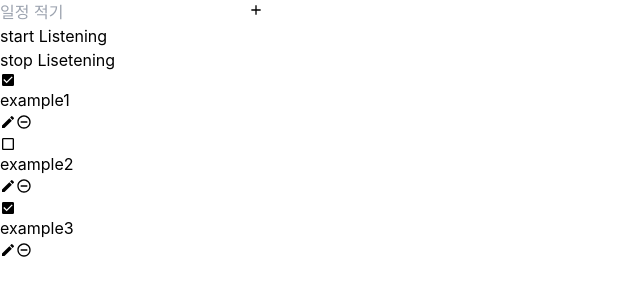
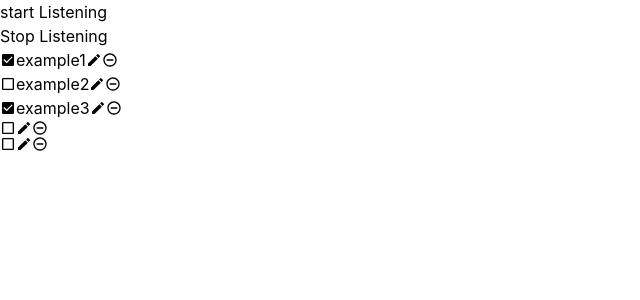
Before and after one commit to zerossun/todolits_typescript, a React (Create React App) app: page / in a window 1280 px wide. Shown: the top 300 px of the page, without its empty margins (0-640 px from the left). Built offline with nearby package versions, Linux system fonts and the light colour scheme.

Commit message:
문제의 원인

```diff
--- a/src/App.tsx
+++ b/src/App.tsx
@@ -1,4 +1,4 @@
-import React, {useEffect, useRef, useState} from "react";
+import React, {useCallback, useEffect, useRef, useState} from "react";
 
 import "./App.css";
 import TodoInsert from "./components/TodoInsert";
@@ -46,7 +46,7 @@ function App() {
   //any 쓰기 싫은데 any외에는 다 오류가 먹어서 안됨....
   const nextId = useRef<number>(4);
 
-  const onInsert = (text: string) => {
+  const onInsert = useCallback((text: string) => {
     const todo: Todo = {
       id: nextId.current,
       text,
@@ -54,9 +54,9 @@ function App() {
     };
     // setTodos(todos.concat(todo))
     setTodos((prevTodos) => [...prevTodos, todo]);
-
+    console.log("이건 뭐고");
     nextId.current++;
-  };
+  }, []);
 
   const onToggle = (id: number) => {
     // setTodos(todos.map((todo) => todo.id === id ? { ...todo, checked: !todo.checked } : todo))
--- a/src/components/TodoInsert.tsx
+++ b/src/components/TodoInsert.tsx
@@ -1,12 +1,80 @@
-import React, {ChangeEvent, useState} from "react";
-import {MdAdd} from "react-icons/md";
+// import React, {ChangeEvent, useState} from "react";
+// import {MdAdd} from "react-icons/md";
+// import useSpeechRecognition from "../hooks/useSpeechRecognition";
+
+// interface TodoInsertProps {
+//   onInsert: (text: string) => void;
+// }
+
+// export default function TodoInsert({onInsert}: TodoInsertProps) {
+//   const {
+//     text,
+//     startListening,
+//     stopListening,
+//     isListening,
+//     hasRecognitionSupport,
+//   } = useSpeechRecognition();
+
+//   // const [memo, setMemo] = useState(text);
+
+//   const onchange = (e: ChangeEvent<HTMLInputElement>) => {
+//     // setMemo(e.target.value);
+//     console.log(text);
+//   };
+//   const submit = (e: React.FormEvent<HTMLFormElement>) => {
+//     e.preventDefault();
+//     onInsert(text);
+//   };
+//   return (
+//     <>
+//       <form onSubmit={submit}>
+//         {/* <input value={memo} onChange={onchange} placeholder="일정 적기" /> */}
+//         {/* <button type="submit">
+//           <MdAdd />
+//         </button> */}
+//         <div>
+//           {hasRecognitionSupport ? (
+//             <>
+//               {isListening ? (
+//                 // <div>Your browser is currently listening</div>
+//                 <input value={text} onChange={onchange} placeholder="녹음 중" />
+//               ) : null}
+//               {text}
+
+//               <div>
+//                 <button
+//                   onClick={(e) => {
+//                     e.preventDefault();
+//                     startListening();
+//                   }}
+//                 >
+//                   start Listening
+//                 </button>
+//               </div>
+//               <div>
+//                 <button type="submit" onClick={stopListening}>
+//                   stop Lisetening
+//                 </button>
+//               </div>
+//             </>
+//           ) : (
+//             <h1>Your browser has no speech recognition support</h1>
+//           )}
+//         </div>
+//       </form>
+//     </>
+//   );
+// }
+
+import React, {useEffect, useState} from "react";
 import useSpeechRecognition from "../hooks/useSpeechRecognition";
 
 interface TodoInsertProps {
-  onInsert: (memo: string) => void;
+  onInsert: (text: string) => void;
 }
 
 export default function TodoInsert({onInsert}: TodoInsertProps) {
+  //하단읜 받아온 것들 다시 지정한거고
   const {
     text,
     startListening,
@@ -15,37 +83,57 @@ export default function TodoInsert({onInsert}: TodoInsertProps) {
     hasRecognitionSupport,
   } = useSpeechRecognition();
 
-  const [memo, setMemo] = useState("");
+  // 얘는 stop버튼 클릭했을 때만 submit이 될 수 있도록 usestate로 지정
+  const [isFirstRender, setIsFirstRender] = useState(true);
 
-  const onchange = (e: ChangeEvent<HTMLInputElement>) => {
-    setMemo(e.target.value);
-    console.log(memo);
-  };
+  // isfirstrender가 true가 아닐 때
+  useEffect(() => {
+    // 첫 번째 렌더링 후에는 호출하지 않도록 설정
+    if (!!isFirstRender) {
+      onInsert(text);
+      console.log("이건 뭐고");
+    } else {
+      setIsFirstRender(false);
+    }
+  }, [isFirstRender, onInsert, text]);
+
+  useEffect(() => {
+    if (isListening) {
+      startListening();
+    } else {
+      stopListening();
+    }
+  }, [isListening, startListening, stopListening]);
+
   const submit = (e: React.FormEvent<HTMLFormElement>) => {
     e.preventDefault();
-    setMemo("");
-    onInsert(memo);
+    stopListening(); // 폼 제출 시 음성 인식 중지
   };
+
   return (
     <>
       <form onSubmit={submit}>
-        <input value={memo} onChange={onchange} placeholder="일정 적기" />
-        <button type="submit">
-          <MdAdd />
-        </button>
         <div>
           {hasRecognitionSupport ? (
             <>
+              {isListening ? (
+                <input value={text} readOnly placeholder="녹음 중" />
+              ) : null}
+              {/* {text} */}
+
               <div>
-                <button onClick={startListening}>start Listening</button>
+                <button
+                  onClick={(e) => {
+                    e.preventDefault();
+                    startListening();
+                  }}
+                >
+                  start Listening
+                </button>
               </div>
               <div>
-                <button onClick={stopListening}>stop Lisetening</button>
+                <button type="submit">Stop Listening</button>
               </div>
-              {isListening ? (
-                <div>Your browser is currently listening</div>
-              ) : null}
-              {text}
             </>
           ) : (
             <h1>Your browser has no speech recognition support</h1>
--- a/src/components/TodoLIstItem.tsx
+++ b/src/components/TodoLIstItem.tsx
@@ -22,15 +22,18 @@
 //   )
 // }
 
+import React from "react";
+import classnames from "classnames";
 
-import React from 'react'
-import classnames from 'classnames';
-
-import { MdCheckBox, MdCheckBoxOutlineBlank, MdModeEditOutline, MdRemoveCircleOutline } from 'react-icons/md';
-import type {Todo} from '../App'
+import {
+  MdCheckBox,
+  MdCheckBoxOutlineBlank,
+  MdModeEditOutline,
+  MdRemoveCircleOutline,
+} from "react-icons/md";
+import type {Todo} from "../App";
 
 interface ToDoListProps {
-
   todo: Todo;
   onToggle: (id: number) => void;
   onDelete: (id: number) => void;
@@ -38,30 +41,44 @@ interface ToDoListProps {
   onInsertToggle: () => void;
 }
 
-const ToDoListItem: React.FC<ToDoListProps>=({ todo, onToggle, onDelete, onchangeSelectedTodo, onInsertToggle }) => {
+const ToDoListItem: React.FC<ToDoListProps> = ({
+  todo,
+  onToggle,
+  onDelete,
+  onchangeSelectedTodo,
+  onInsertToggle,
+}) => {
+  // console.log(todo);
 
-  console.log(todo);
-
-  const { id, text, checked } = todo;
+  const {id, text, checked} = todo;
 
   return (
-    <li className='flex items-center'>
-          <div onClick={()=>onToggle(id)} className={classnames('checkbox', { checked: checked }, "flex items-center")}>
+    <li className="flex items-center">
+      <div
+        onClick={() => onToggle(id)}
+        className={classnames(
+          "checkbox",
+          {checked: checked},
+          "flex items-center"
+        )}
+      >
         {checked ? <MdCheckBox /> : <MdCheckBoxOutlineBlank />}
-              <p>{ text }</p>
+        <p className="flex-none w-auto">{text}</p>
       </div>
-        <button className='flex-none w-auto'
-          onClick={() =>
-            { onchangeSelectedTodo(todo);
+      <button
+        className="flex-none w-auto"
+        onClick={() => {
+          onchangeSelectedTodo(todo);
           onInsertToggle();
-            }
-             }
-        ><MdModeEditOutline /></button>
-          <button className='flex-none w-auto' onClick={()=>onDelete(id)}>
+        }}
+      >
+        <MdModeEditOutline />
+      </button>
+      <button className="flex-none w-auto" onClick={() => onDelete(id)}>
         <MdRemoveCircleOutline />
       </button>
     </li>
-  )
-}
+  );
+};
 
 export default ToDoListItem;
--- a/src/hooks/useSpeechRecognition.ts
+++ b/src/hooks/useSpeechRecognition.ts
@@ -15,7 +15,7 @@ const useSpeechRecognition = () => {
     if (!recognition) return;
 
     recognition.onresult = (event: SpeechRecognitionEvent) => {
-      console.log("onresult event: ", event);
+      //   console.log("onresult event: ", event);
       setText(event.results[0][0].transcript);
       recognition.stop();
       setIsListening(false);
@@ -23,15 +23,21 @@ const useSpeechRecognition = () => {
   }, []);
 
   const startListening = () => {
+    if (!isListening) {
       setText("");
       setIsListening(true);
       recognition.start();
+      console.log(`녹음 시작`);
+    }
   };
 
   const stopListening = () => {
+    if (isListening) {
       setText("");
       setIsListening(false);
       recognition.stop();
+      console.log(`녹음 끝 : ${text}`);
+    }
   };
 
   return {
--- a/tailwind.config.js
+++ b/tailwind.config.js
@@ -1,8 +1,8 @@
 /** @type {import('tailwindcss').Config} */
 module.exports = {
-  content: ["./src/**/*.{html,js}"],
+  content: ["./src/**/*.{html,js,jsx,ts,tsx}"],
   theme: {
     extend: {},
   },
   plugins: [],
-}
+};
```
Also changed, not shown: src/components/Todo.tsx (+4 -4 lines), src/components/TodoList.tsx (+22 -13 lines). Lines whose indentation alone changed are shown as unchanged.
